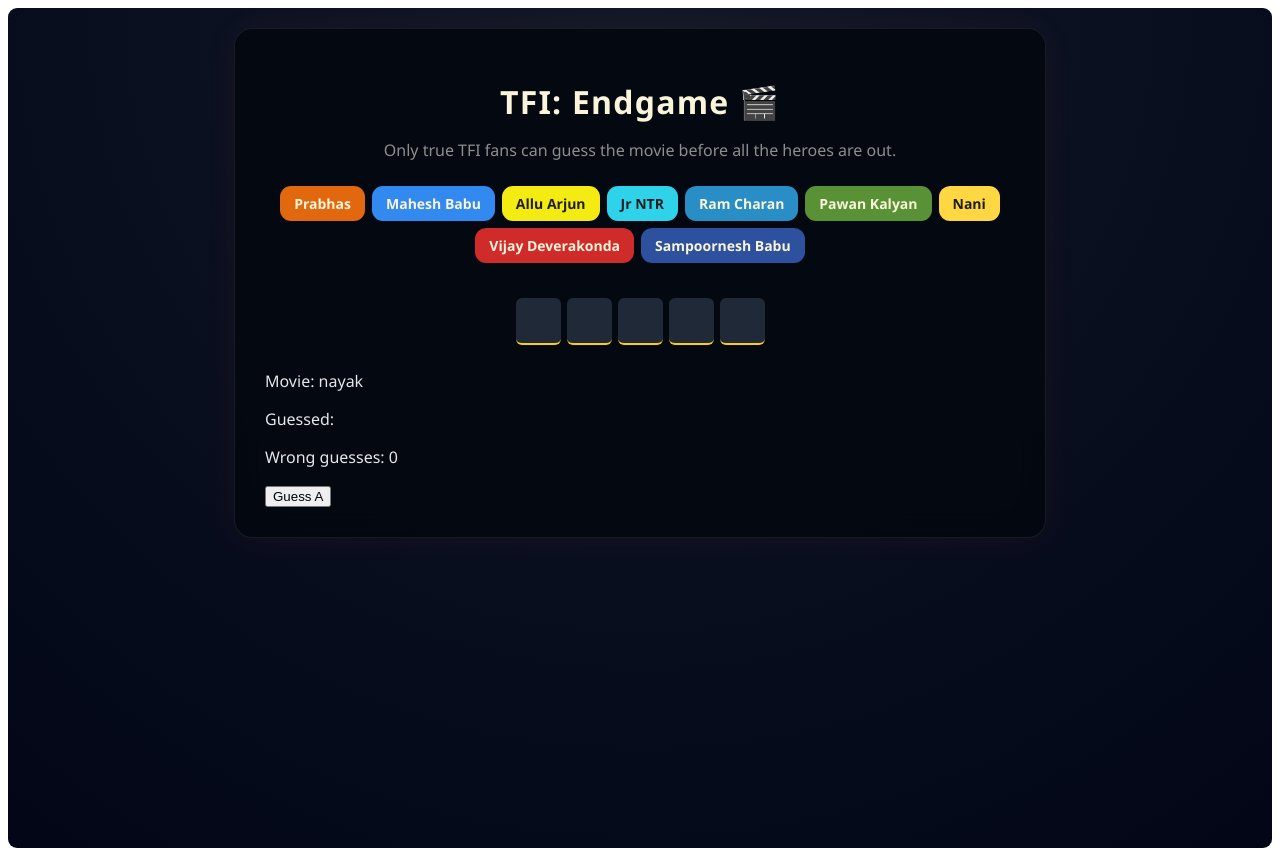
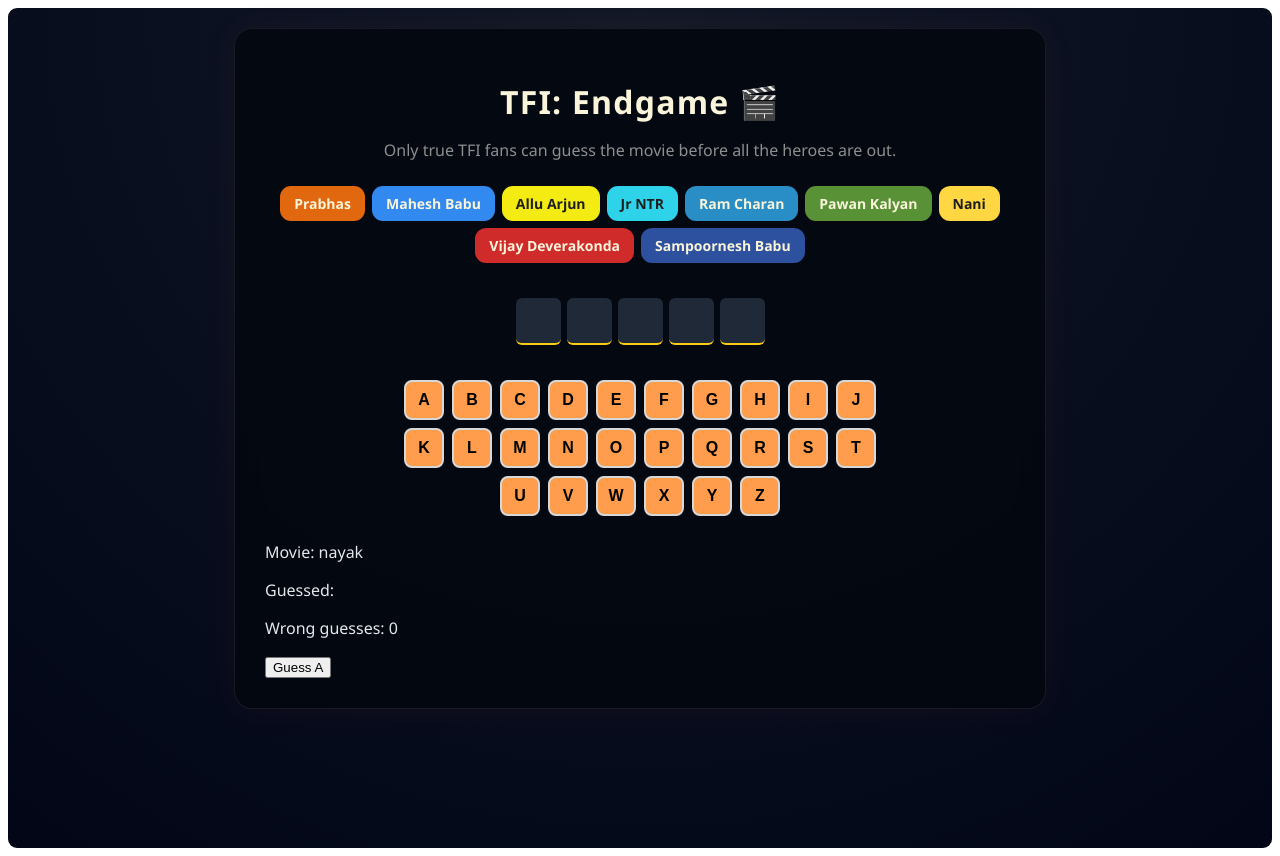
Before and after one commit to l0keshbabu/tfi-endgame, a React (Vite) app: page / in a window 1280 px wide. Both pictures are taken after a click on the button "Enter TFI Endgame 🔥". Built offline with nearby package versions, Linux system fonts and the light colour scheme.

Commit message:
feat: add keyboard with letter interaction and feedback

```diff
--- a/src/App.jsx
+++ b/src/App.jsx
@@ -6,6 +6,7 @@ import { getFarewellText } from "./utils/getFarewellText"
 import Disclaimer from "./components/Disclaimer"
 import Header from "./components/Header"
 import WordDisplay from "./components/WordDisplay"
+import Keyboard from "./components/KeyBoard"
 
 
 
@@ -67,6 +68,12 @@ return (
       guessedLetters={guessedLetters}
       isGameLost={isGameLost}
       />
+      <Keyboard
+      guessedLetters={guessedLetters}
+      currentMovie={currentMovie}
+      addGuessedLetter={addGuessedLetter}
+      isGameOver={isGameOver}
+      />
 
       {/* TEMP DEBUG */}
       <p>Movie: {currentMovie}</p>
--- a/src/components/KeyBoard.jsx
+++ b/src/components/KeyBoard.jsx
@@ -0,0 +1,32 @@
+export default function Keyboard({
+  guessedLetters,
+  currentMovie,
+  addGuessedLetter,
+  isGameOver
+}) {
+  const alphabets = "abcdefghijklmnopqrstuvwxyz"
+
+  const keyboardElements = alphabets.split("").map(letter => {
+    const isGuessed = guessedLetters.includes(letter)
+    const isCorrect = isGuessed && currentMovie.includes(letter)
+    const isWrong = isGuessed && !currentMovie.includes(letter)
+
+    let className = "key"
+
+    if (isCorrect) className += " correct"
+    if (isWrong) className += " wrong"
+
+    return (
+      <button
+        key={letter}
+        className={className}
+        disabled={isGameOver || isGuessed}
+        onClick={() => addGuessedLetter(letter)}
+      >
+        {letter.toUpperCase()}
+      </button>
+    )
+  })
+
+  return <section className="keyboard">{keyboardElements}</section>
+}
--- a/src/styles/app.css
+++ b/src/styles/app.css
@@ -170,9 +170,9 @@
 section.word {
   display: flex;
   justify-content: center;
-  gap: 6px; /* increased from 2px */
-  margin-bottom: 25px;
-  flex-wrap: wrap; /* handles long movie names */
+  gap: 6px;
+  margin-bottom: 35px;
+  flex-wrap: wrap;
 }
 
 section.word > span {
@@ -188,3 +188,47 @@ section.word > span {
   border-radius: 6px;
   transition: all 0.2s ease;
 }
+
+/* ========================KeyBoard===================== */
+
+
+.keyboard {
+  display: flex;
+  flex-wrap: wrap;
+  justify-content: center;
+  gap: 8px;
+  max-width: 500px;
+  margin: 0 auto 25px;
+}
+
+
+
+.key {
+  width: 40px;
+  height: 40px;
+  background-color: #ff9d4d;
+  border: 2px solid #D7D7D7;
+  border-radius: 8px;
+  /* background-color: #374151; */
+  color: black;
+  font-weight: bold;
+  font-size: 1rem;
+  cursor: pointer;
+  transition: all 0.2s ease;
+}
+
+
+.key.correct {
+  background-color: #16a34a;
+}
+.key.wrong {
+  background-color: #dc2626;
+}
+.key:disabled {
+  opacity: 0.6;
+  cursor: not-allowed;
+}
+
+.key:not(:disabled):hover {
+  transform: scale(1.05);
+}
```
